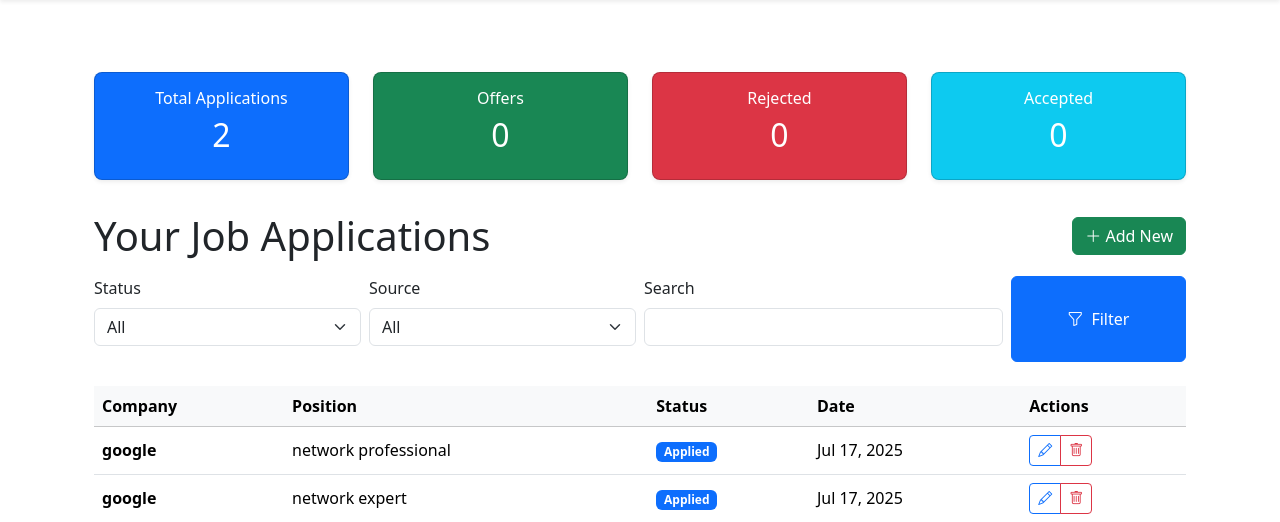
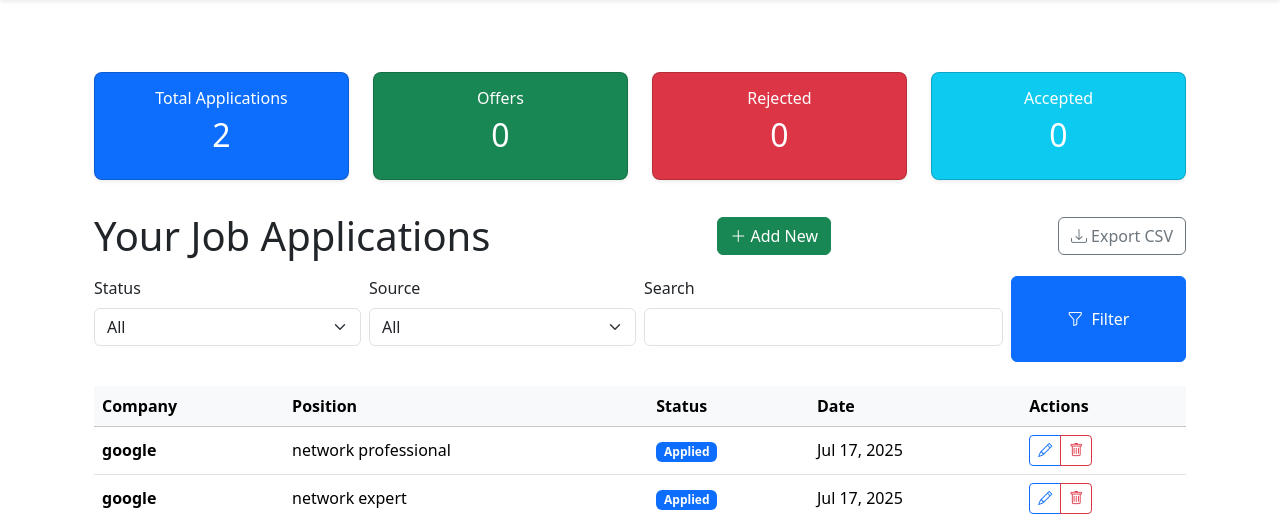
Before and after one commit to anony-bocha/job-application-tracker, a Django app: page / in a window 1280 px wide. Shown: the part 56-578 px from the top of the page. Run offline with Django 5.2, Linux system fonts and the light colour scheme; the first user in the database is signed in; data comes from the database, SQL or seed files in the repository; some libraries are stand-ins or nearby versions.

Commit message:
Add CSV export for job applications with filter support

```diff
--- a/jobtracker/applications/templates/applications/job_list.html
+++ b/jobtracker/applications/templates/applications/job_list.html
@@ -46,6 +46,9 @@
         <a href="{% url 'add_application' %}" class="btn btn-success">
             <i class="bi bi-plus-lg"></i> Add New
         </a>
+        <a href="{% url 'export_applications_csv' %}?{% if request.GET.status %}status={{ request.GET.status }}&{% endif %}{% if request.GET.source %}source={{ request.GET.source }}&{% endif %}{% if request.GET.search %}search={{ request.GET.search }}{% endif %}" class="btn btn-outline-secondary">
+    <i class="bi bi-download"></i> Export CSV
+</a>
     </div>
 
     <!-- Filtering and Search -->
--- a/jobtracker/applications/urls.py
+++ b/jobtracker/applications/urls.py
@@ -1,8 +1,8 @@
 from django.urls import path
 from django.contrib.auth import views as auth_views
 from applications import views
-
 urlpatterns = [
+    path('export/csv/', views.export_applications_csv, name='export_applications_csv'),
     path('', views.job_list, name='job_list'),
     path('add/', views.add_application, name='add_application'),
     path('<int:pk>/edit/', views.edit_application, name='edit_application'),
--- a/jobtracker/applications/views.py
+++ b/jobtracker/applications/views.py
@@ -12,7 +12,8 @@ from .forms import (
     InterviewForm, CustomUserCreationForm
 )
 from .models import JobApplication
-
+import csv
+from django.http import HttpResponse
 def custom_logout(request):
     logout(request)
     return redirect('login')
@@ -177,3 +178,41 @@ def signup(request):
     else:
         form = CustomUserCreationForm()
     return render(request, 'registration/signup.html', {'form': form})
+@login_required
+def export_applications_csv(request):
+    applications = JobApplication.objects.filter(user=request.user).order_by('-applied_date')
+
+    # Apply filters if present
+    status = request.GET.get('status')
+    source = request.GET.get('source')
+    search = request.GET.get('search')
+
+    if status:
+        applications = applications.filter(status=status)
+    if source:
+        applications = applications.filter(source=source)
+    if search:
+        applications = applications.filter(
+            models.Q(company__name__icontains=search) |
+            models.Q(position__icontains=search)
+        )
+
+    response = HttpResponse(content_type='text/csv')
+    response['Content-Disposition'] = 'attachment; filename="job_applications.csv"'
+
+    writer = csv.writer(response)
+    writer.writerow(['Company', 'Position', 'Status', 'Source', 'Applied Date', 'Salary Min', 'Salary Max', 'Is Remote'])
+
+    for app in applications:
+        writer.writerow([
+            app.company.name,
+            app.position,
+            app.get_status_display(),
+            app.get_source_display(),
+            app.applied_date,
+            app.salary_min,
+            app.salary_max,
+            "Yes" if app.is_remote else "No"
+        ])
+
+    return response
```
